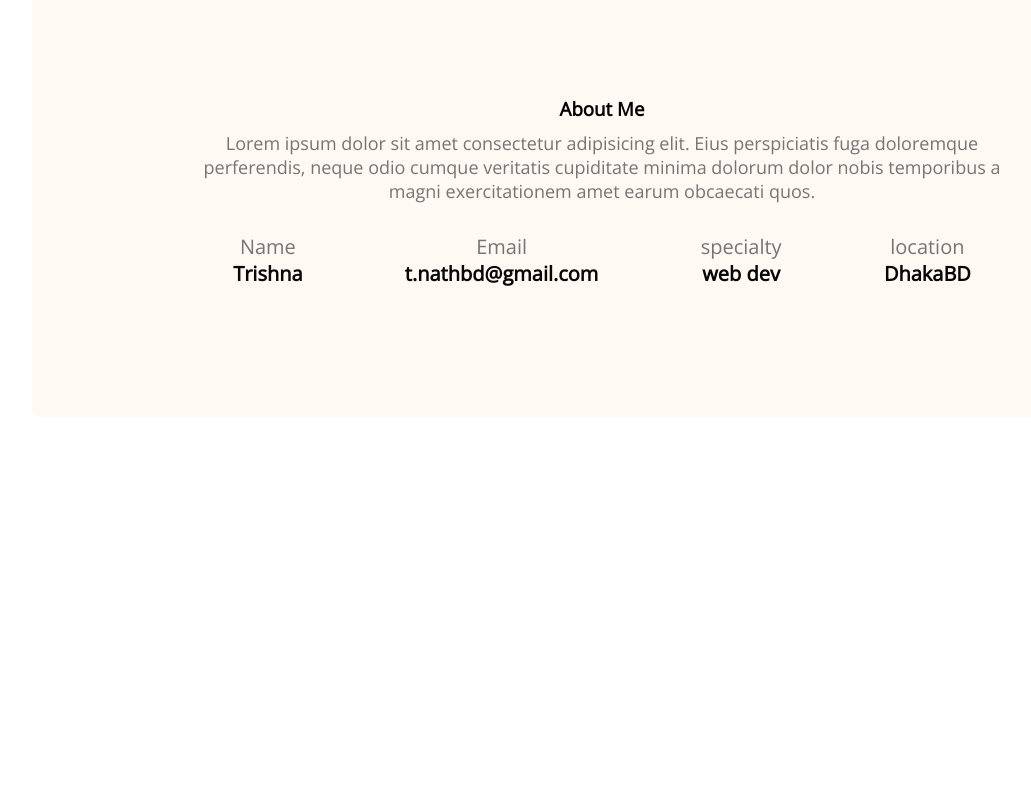
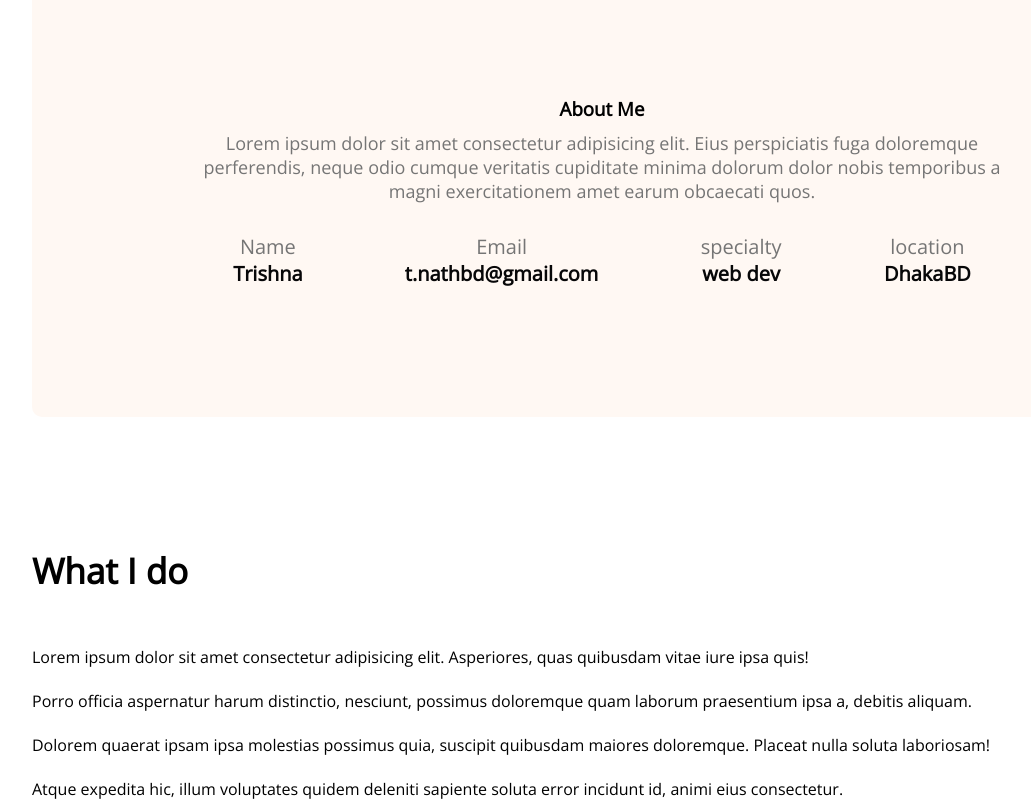
Before and after one commit to Trishna-Nath/dev-portfolio, a plain HTML site: page index.html in a window 1280 px wide. Shown: the part 1134-1934 px from the top of the page, without its empty margins (38-1069 px from the left). Before the commit the page ends 1551 px from the top, so only its background shows below. Drawn offline with nearby package versions, Linux system fonts and the light colour scheme; a web font is replaced by a local one.

```diff
--- a/index.html
+++ b/index.html
@@ -52,6 +52,32 @@
     </div>
  </div>
   </section>
+  <section class="what-i-do">
+    <h3 class="section-title">What I do</h3>
+    <!-- .skills-container>skill*4>img+p.skill-title+p.skill-description>lorem15 -->
+    <div class="skills-container">
+        <skill>
+            <img src="" alt="">
+            <p class="skill-title"></p>
+            <p class="skill-description">Lorem ipsum dolor sit amet consectetur adipisicing elit. Asperiores, quas quibusdam vitae iure ipsa quis!</p>
+        </skill>
+        <skill>
+            <img src="" alt="">
+            <p class="skill-title"></p>
+            <p class="skill-description">Porro officia aspernatur harum distinctio, nesciunt, possimus doloremque quam laborum praesentium ipsa a, debitis aliquam.</p>
+        </skill>
+        <skill>
+            <img src="" alt="">
+            <p class="skill-title"></p>
+            <p class="skill-description">Dolorem quaerat ipsam ipsa molestias possimus quia, suscipit quibusdam maiores doloremque. Placeat nulla soluta laboriosam!</p>
+        </skill>
+        <skill>
+            <img src="" alt="">
+            <p class="skill-title"></p>
+            <p class="skill-description">Atque expedita hic, illum voluptates quidem deleniti sapiente soluta error incidunt id, animi eius consectetur.</p>
+        </skill>
+    </div>
+  </section>
     </main>
     <footer>
 
--- a/styles/portfolio.css
+++ b/styles/portfolio.css
@@ -107,3 +107,7 @@
     font-size: 20px;
     color:rgb(7, 7, 8);
 }
+/* what i do style */
+.what-i-do{
+    margin-top:130px;
+}
```
